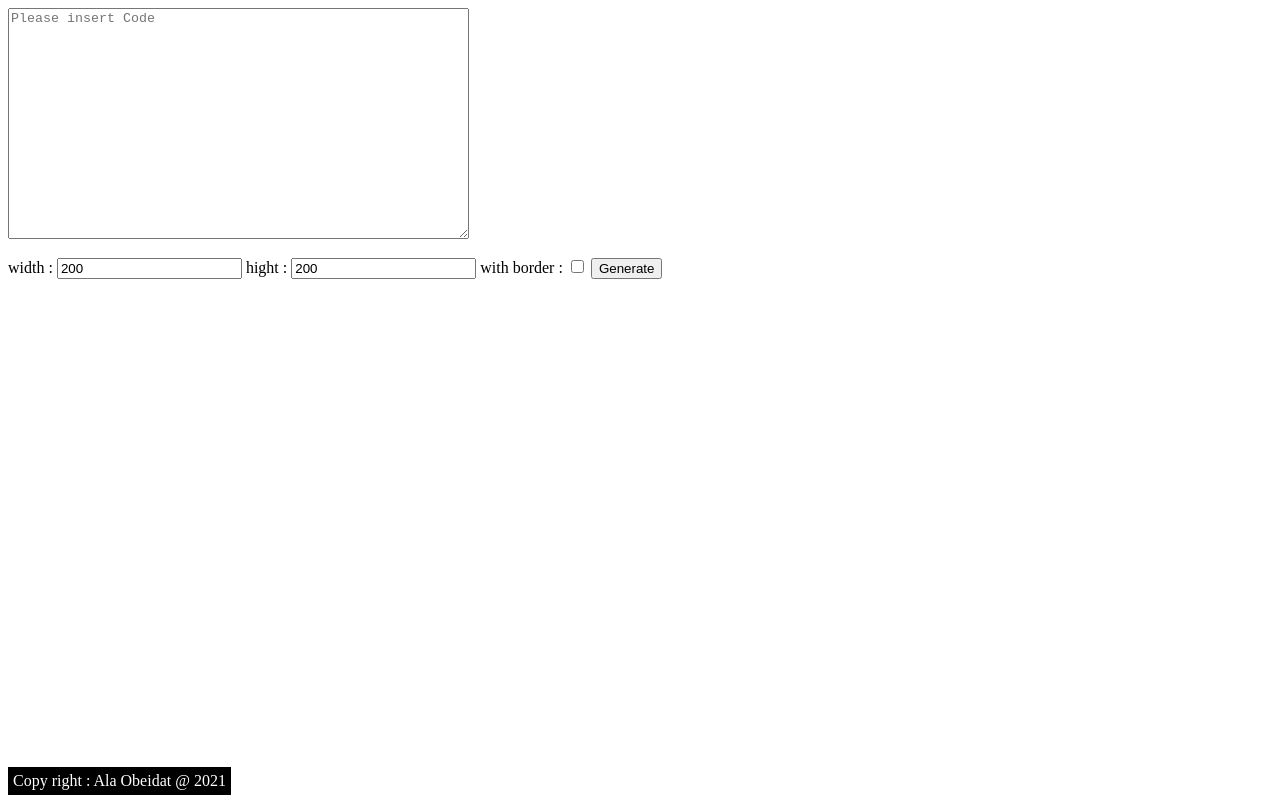
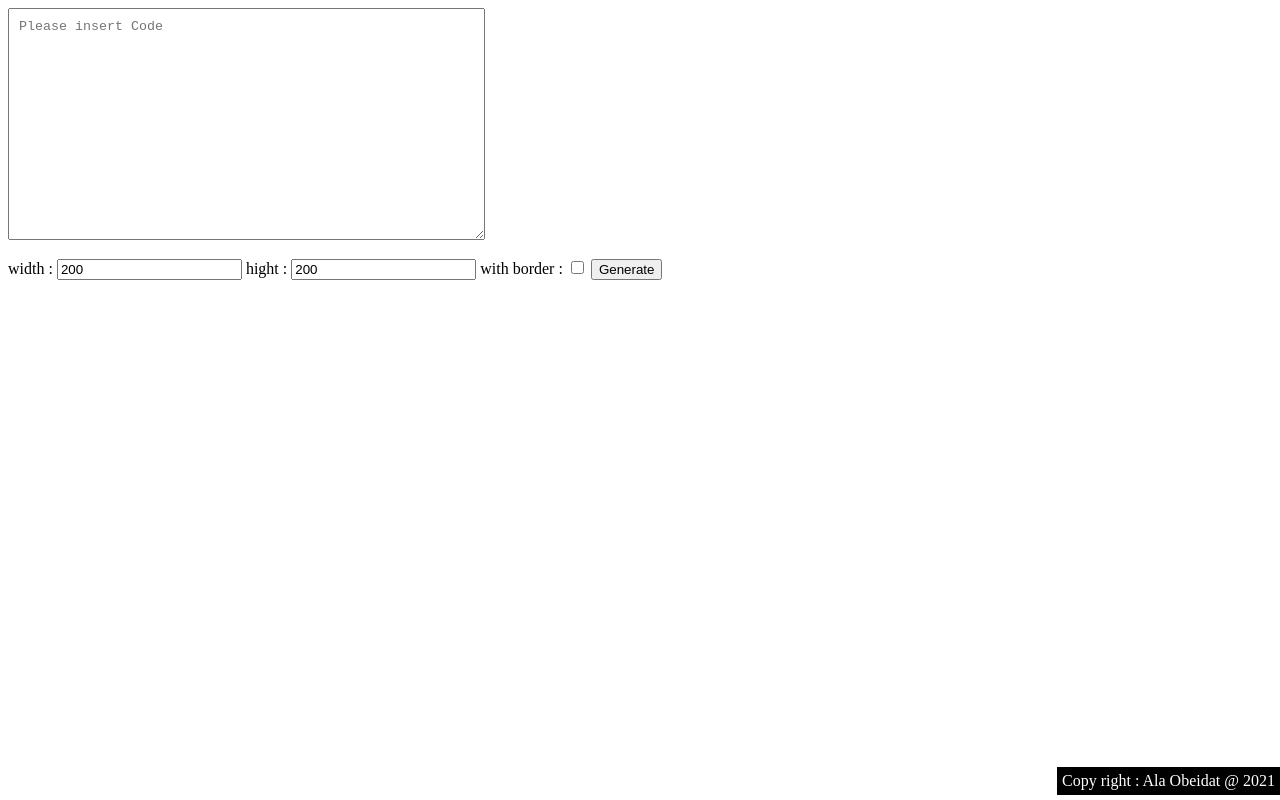
Before and after one commit to ala-obeidat/QR-code-generator, a plain HTML site: page index.html in a window 1280 px wide. Drawn offline with Linux system fonts and the light colour scheme.

Commit message:
Fix style

```diff
--- a/index.html
+++ b/index.html
@@ -8,7 +8,7 @@
 </head>
 <body>
 <div>
-<textarea id='code-generate' placeholder="Please insert Code" cols="55" rows="15" ></textarea>
+<textarea style="padding: 10px;" id='code-generate' placeholder="Please insert Code" cols="55" rows="14" ></textarea>
 <br />
 <br />
 width :
@@ -25,7 +25,7 @@ with border :
 <br />
 <button id="download">Download As Image</button>
 </div>
-<div style="position: fixed; bottom: 5px;background-color:black;color:white;clear:both;text-align:center; padding:5px; ">
+<div style="position: fixed;bottom: 5px;background-color:black;color:white;clear:both;text-align:center;padding:5px;right: 0;">
 Copy right :  Ala Obeidat @ 2021
 </div>
 </body>
```
